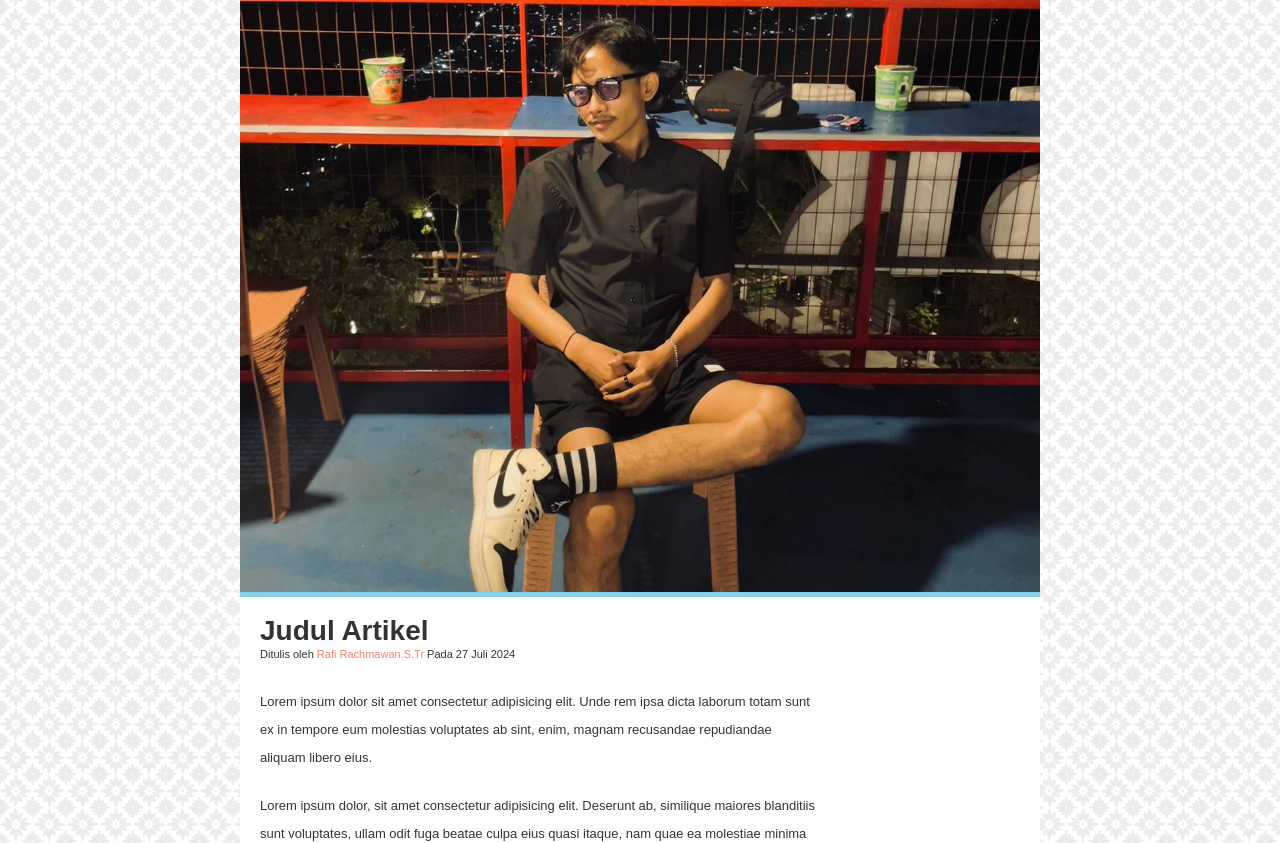
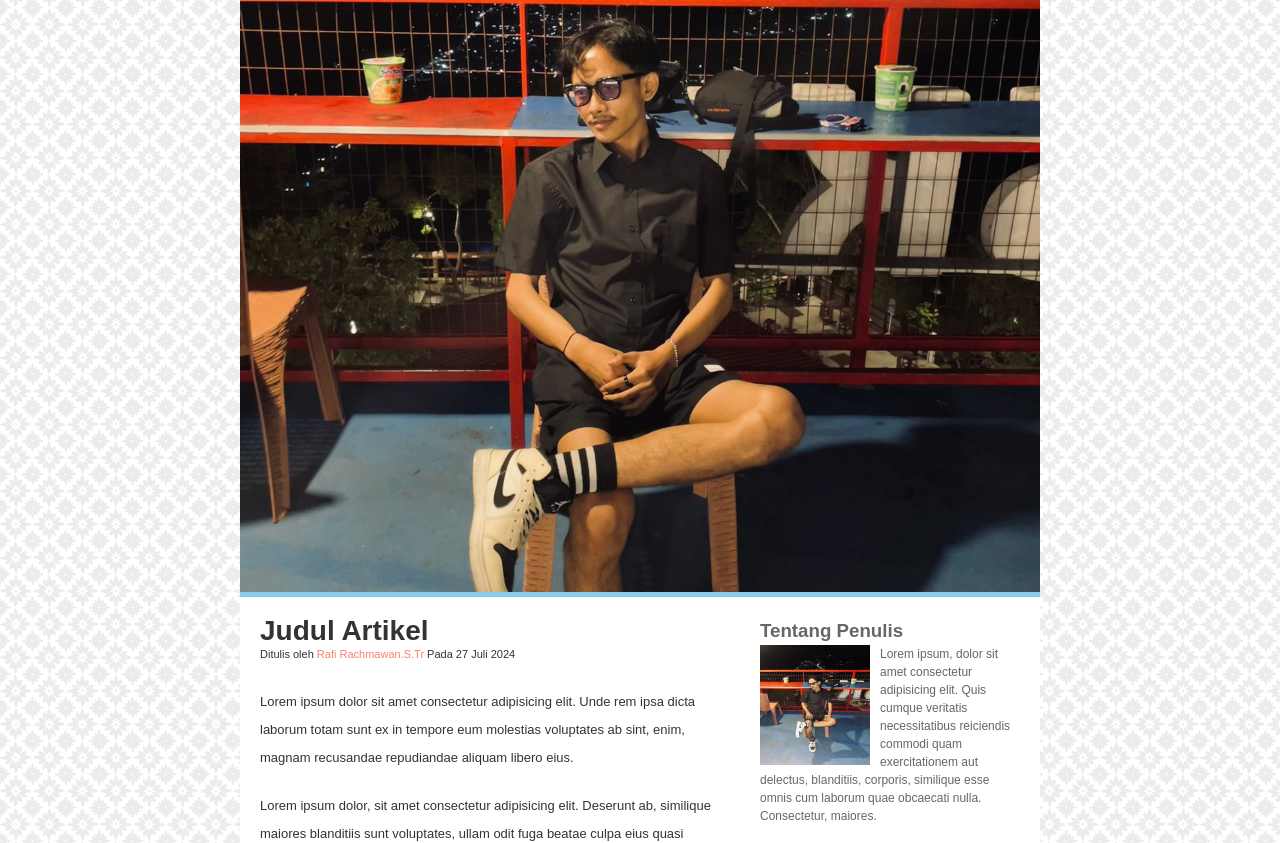
Before and after one commit to rafirachmawan/CssLayoutByWPU, a plain HTML site: page Css Layouting/index.html in a window 1280 px wide. Shown: the part 109-952 px from the top of the page. Drawn offline with Linux system fonts and the light colour scheme.

Commit message:
finish on update float in content

```diff
--- a/Css Layouting/index.html
+++ b/Css Layouting/index.html
@@ -61,6 +61,12 @@
         <div class="sidebar">
           <h3>Tentang Penulis</h3>
           <img src="img/penulis2.jpeg" alt="Rafi Rachmawan" />
+          <p>
+            Lorem ipsum, dolor sit amet consectetur adipisicing elit. Quis
+            cumque veritatis necessitatibus reiciendis commodi quam
+            exercitationem aut delectus, blanditiis, corporis, similique esse
+            omnis cum laborum quae obcaecati nulla. Consectetur, maiores.
+          </p>
         </div>
       </div>
       <div class="footer">
--- a/Css Layouting/style.css
+++ b/Css Layouting/style.css
@@ -10,6 +10,7 @@ body{
     background-color: #eaeaea;
     background-image: url(img/background\ body.png);
     color: #333;
+
 }
 .container {
     width: 800px;
@@ -50,7 +51,7 @@ body{
     border-bottom: 5px solid skyblue;
 }
 .main{
-    width: 600px;
+    width: 500px;
     padding: 20px;
     box-sizing: border-box;
     float: left;
@@ -76,8 +77,20 @@ body{
     float: right;
     padding: 20px;
 }
+.sidebar h3 {
+    font-weight: bold;
+    color: #666;
+}
 .sidebar img{
-    width: 70px;
+    width: 120px;
+    height: 120px;
+    float: left;
+    padding-right: 10px;
+}
+.sidebar p{
+    font: 12px/18px arial;
+    color: #666;
+    /* font-family: Arial; */
 }
 .footer{
     background-color: black;
```
